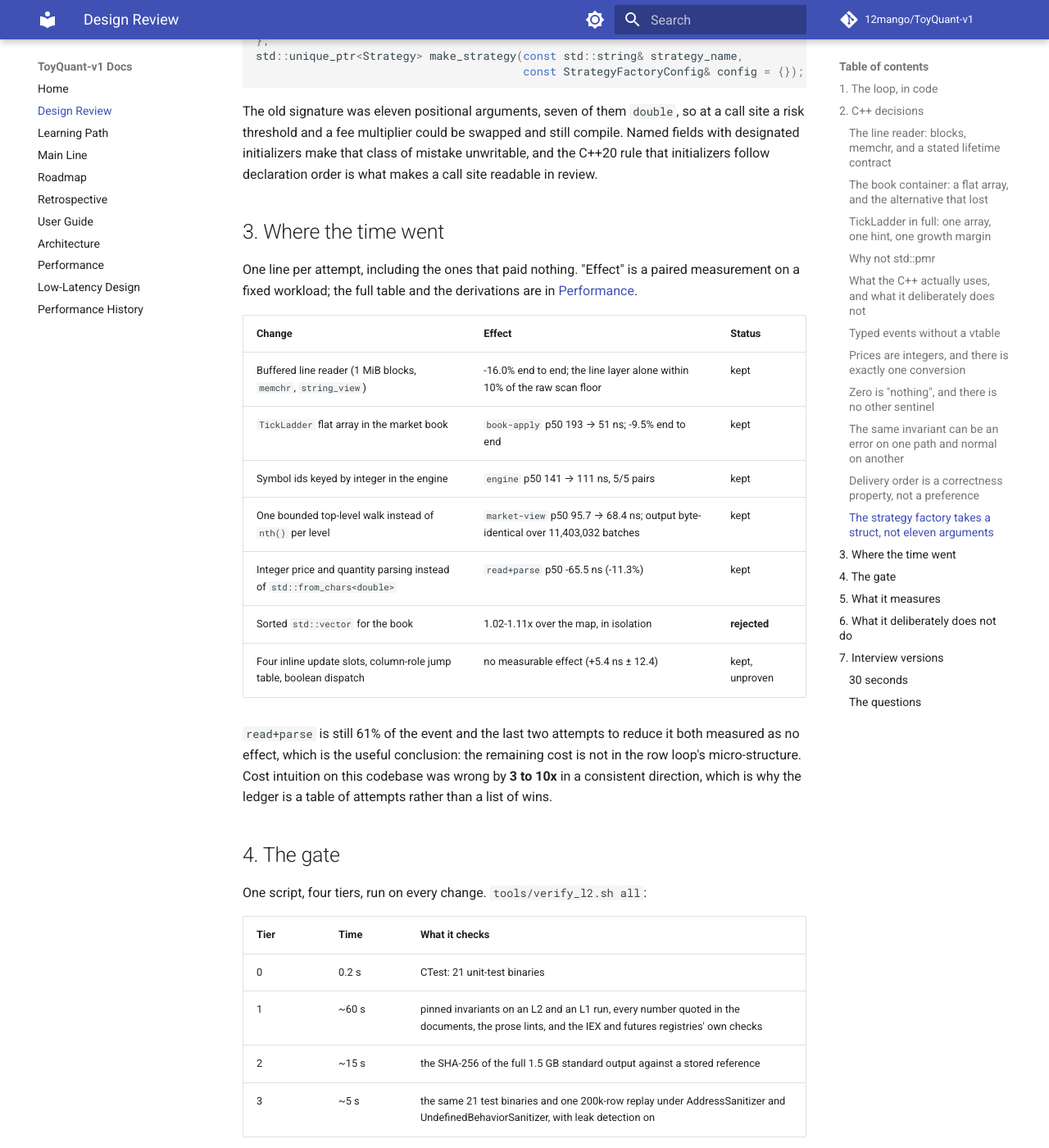
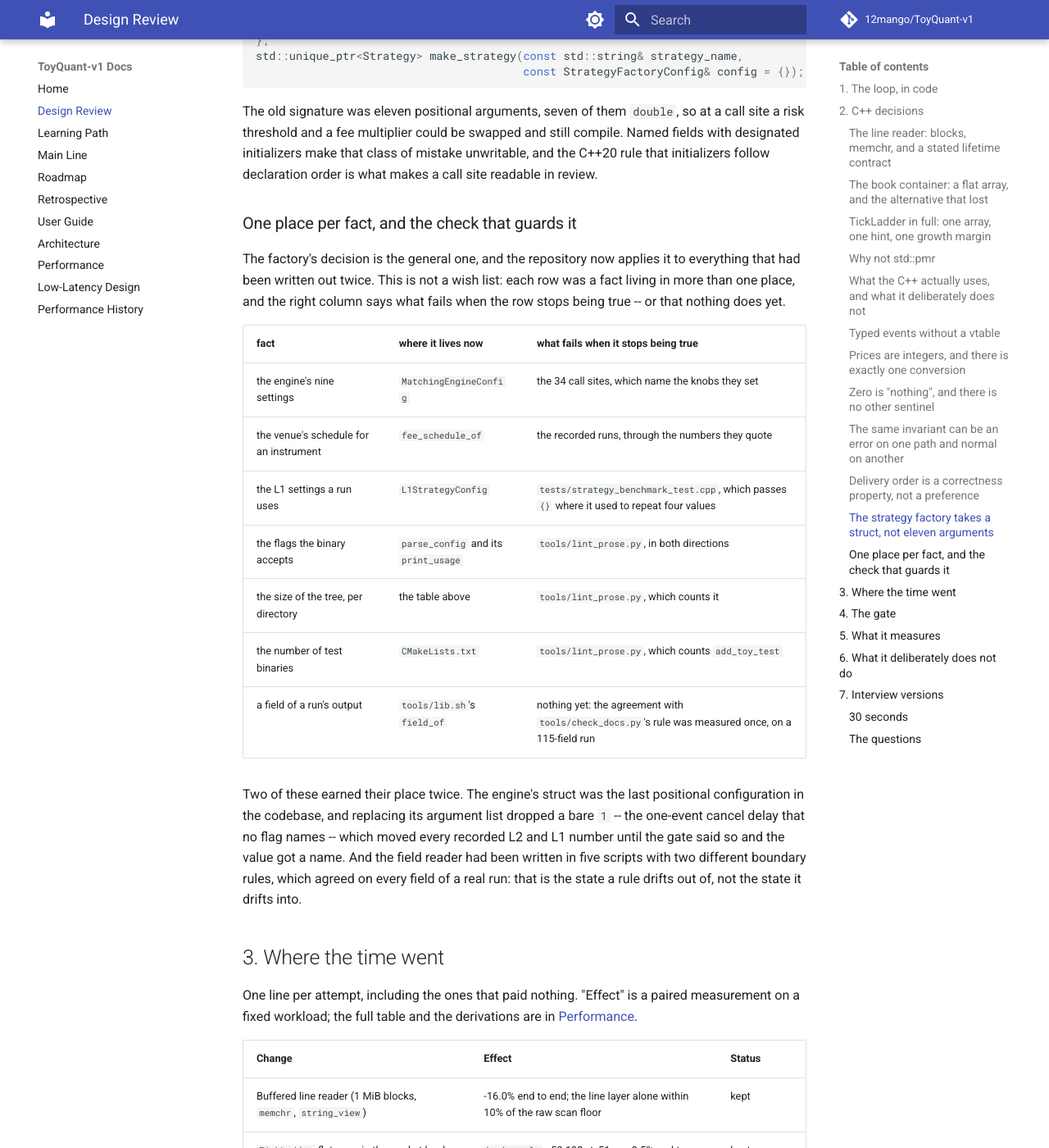
Before and after one commit to 12mango/ToyQuant-v1, an MkDocs documentation site: the page built from docs/DESIGN_REVIEW.md, in a window 1280 px wide and 1400 px high, scrolled down 10141 px. Shown: the whole window at 82% size. Built offline with MkDocs 1.6.1 and Material for MkDocs 9.7.7, drawn with Linux system fonts in a browser that asks for light colours; comment, search, counter and statistics services are not loaded.

Commit message:
docs: The single-source table, and one claim the guard moved out from under
Three things, none of them code.

`docs/DESIGN_REVIEW.md` gains a table of every fact this work moved into one place, with the check that fails
when a row stops being true. One row reads "nothing yet": the agreement between `tools/lib.sh` and
`tools/check_docs.py`'s field rule was measured once on a 115-field run and is not enforced on every gate. It
is written down rather than left out because a table of guards that reads as complete when it is not is worse
than one that names its own gap.

`docs/PERFORMANCE_HISTORY.md` said "Every test source now starts with `#ifdef NDEBUG / #undef NDEBUG / #endif`".
The incident it records is still the reason the guard exists; the mechanism is not, because the guard is
`-UNDEBUG` on the target in `add_toy_test()` and the twenty-one copies are what it replaced. The paragraph now
says both, in that order -- what was wrong, then where it is handled.

`docs/MAINLINE.md`'s eleventh lesson cited the strategy factory alone. The engine's constructor was the same
decision arriving later, and the size table question above it was the third instance of this section's own
subject, so the citation names both subsections now.

```diff
--- a/docs/DESIGN_REVIEW.md
+++ b/docs/DESIGN_REVIEW.md
@@ -361,6 +361,28 @@ and a fee multiplier could be swapped and still compile. Named fields with desig
 class of mistake unwritable, and the C++20 rule that initializers follow declaration order is what makes a
 call site readable in review.
 
+### One place per fact, and the check that guards it
+
+The factory's decision is the general one, and the repository now applies it to everything that had been
+written out twice. This is not a wish list: each row was a fact living in more than one place, and the right
+column says what fails when the row stops being true -- or that nothing does yet.
+
+| fact | where it lives now | what fails when it stops being true |
+|---|---|---|
+| the engine's nine settings | `MatchingEngineConfig` | the 34 call sites, which name the knobs they set |
+| the venue's schedule for an instrument | `fee_schedule_of` | the recorded runs, through the numbers they quote |
+| the L1 settings a run uses | `L1StrategyConfig` | `tests/strategy_benchmark_test.cpp`, which passes `{}` where it used to repeat four values |
+| the flags the binary accepts | `parse_config` and its `print_usage` | `tools/lint_prose.py`, in both directions |
+| the size of the tree, per directory | the table above | `tools/lint_prose.py`, which counts it |
+| the number of test binaries | `CMakeLists.txt` | `tools/lint_prose.py`, which counts `add_toy_test` |
+| a field of a run's output | `tools/lib.sh`'s `field_of` | nothing yet: the agreement with `tools/check_docs.py`'s rule was measured once, on a 115-field run |
+
+Two of these earned their place twice. The engine's struct was the last positional configuration in the
+codebase, and replacing its argument list dropped a bare `1` -- the one-event cancel delay that no flag names
+-- which moved every recorded L2 and L1 number until the gate said so and the value got a name. And the field
+reader had been written in five scripts with two different boundary rules, which agreed on every field of a
+real run: that is the state a rule drifts out of, not the state it drifts into.
+
 ## 3. Where the time went
 
 One line per attempt, including the ones that paid nothing. "Effect" is a paired measurement on a fixed
--- a/docs/MAINLINE.md
+++ b/docs/MAINLINE.md
@@ -60,7 +60,7 @@ when reviewing this repository rather than changing it.
 | 8 | equity is an identity that holds between marks, and one method accrues every kind of flow | [Architecture](ARCHITECTURE.md), section 7 |
 | 9 | every table in the record is one of these printed lines, and state is split by which data it belongs to rather than by how many lines it took | [Architecture](ARCHITECTURE.md), sections 3.4 and 7 |
 | 10 | memory ordering is the whole contract, a slot is storage rather than a value, and the instrument that measures the code measures itself first | [Low-Latency Design](LATENCY_DESIGN.md), sections 6 and 4 |
-| 11 | configuration is a named struct rather than a positional list, and the flag list is what the prose is checked against | [Design Review](DESIGN_REVIEW.md), "The strategy factory takes a struct, not eleven arguments" |
+| 11 | configuration is a named struct rather than a positional list, and the flag list is what the prose is checked against | [Design Review](DESIGN_REVIEW.md), "The strategy factory takes a struct, not eleven arguments" and "One place per fact, and the check that guards it" |
 
 ## What to drop, and why
 
```
Also changed, not shown: docs/PERFORMANCE_HISTORY.md (+5 -2 lines).
